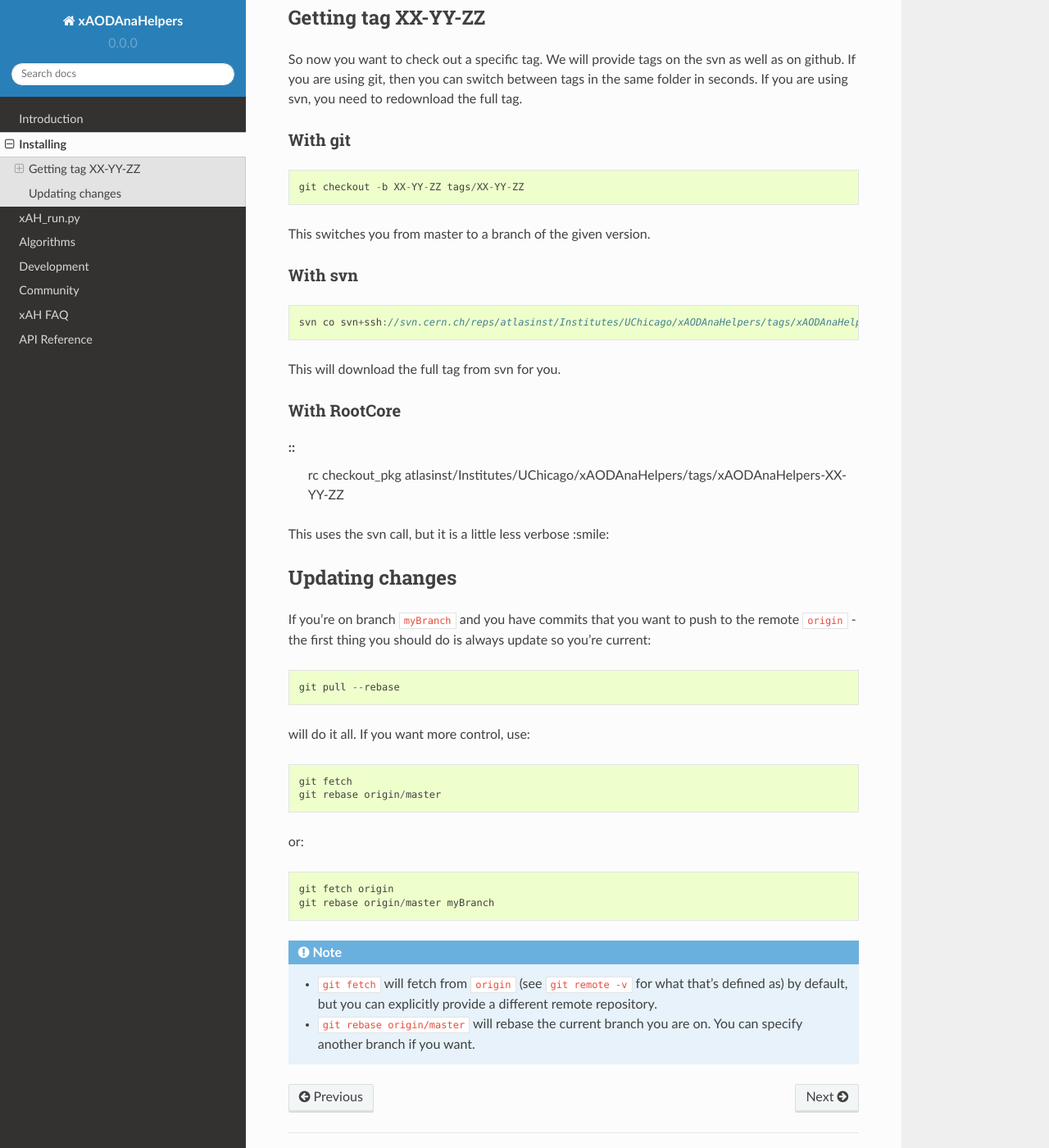
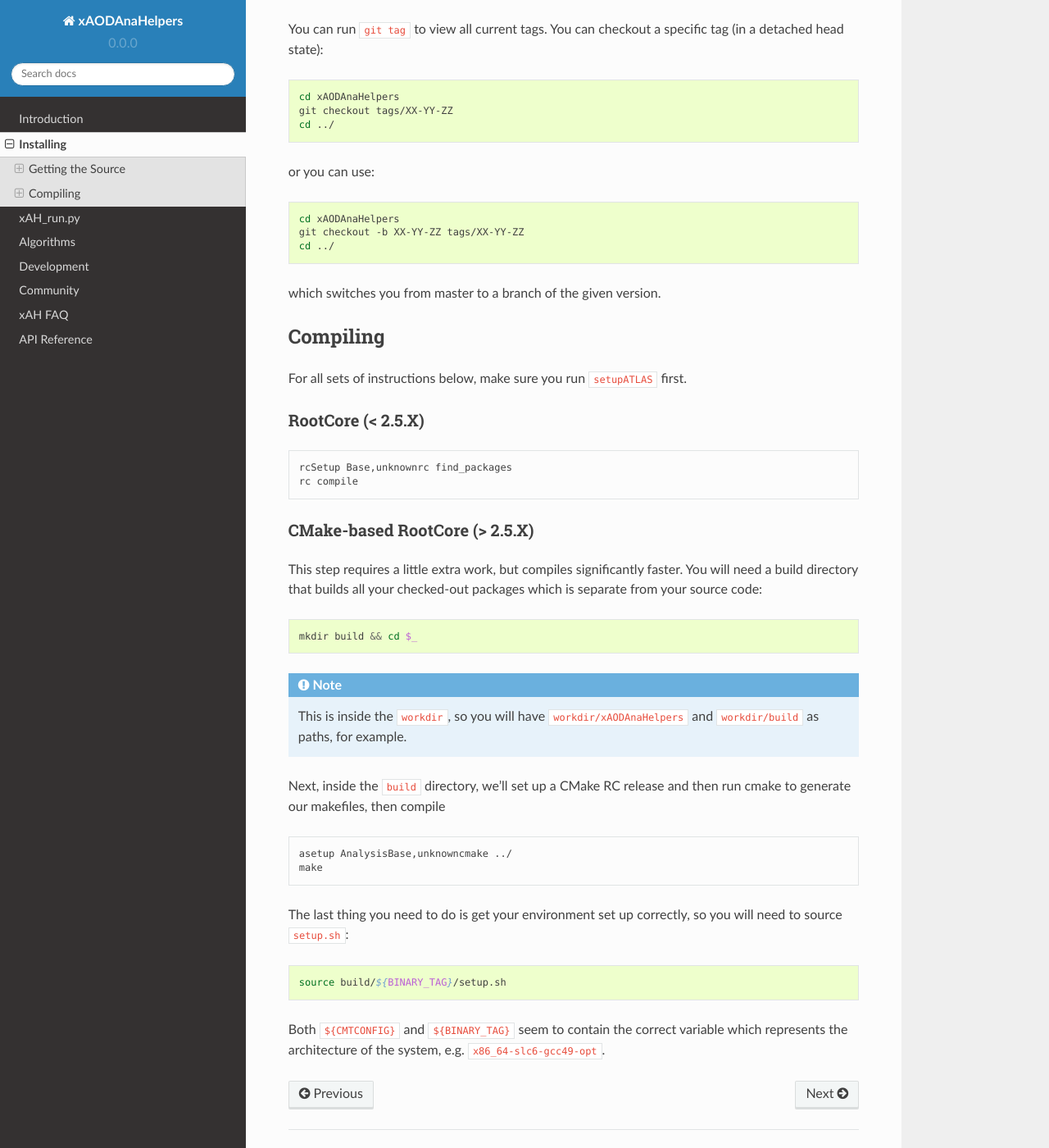
Before and after one commit to UCATLAS/xAODAnaHelpers, a Sphinx documentation site: the page built from docs/Installing.rst, in a window 1280 px wide and 1400 px high, scrolled down 736 px. Shown: the whole window at 82% size. Built offline with Sphinx 7.4.7 and the Read the Docs theme 2.0.0, drawn with Linux system fonts in a browser that asks for light colours; pages that are not in the unit, such as notebooks, are missing from menus; some of the changed text lies outside the part shown.

Commit message:
Make xAH work with CMake releases (#872)
* add a CMakeLists.txt file
* no need for FastJet
* remove AnalysisBase.h, add ROOT CINT dictionary
* hide check_output error in subprocess
* update documentation on installing using RootCore or CMake
* update xAH_run to check if CMake is setup
* add both RC and CMake versions in jenkins and update docs

```diff
--- a/docs/Installing.rst
+++ b/docs/Installing.rst
@@ -1,90 +1,90 @@
 Installing
 ==========
 
-.. parsed-literal::
+Getting the Source
+------------------
 
-    setupATLAS
-    rcSetup Base,\ |analysis_base_release|\
+Start in a work directory
 
-    git clone https://github.com/UCATLAS/xAODAnaHelpers
+.. code-block:: bash
 
-or for a specific tag
+  mkdir workdir && cd $_
 
-::
+Then clone the source
 
-    rc checkout_pkg atlasinst/Institutes/UChicago/xAODAnaHelpers/tags/xAODAnaHelpers-XX-YY-ZZ xAODAnaHelpers
+.. code-block:: bash
 
-::
-
-    git clone https://github.com/UCATLAS/xAODAnaHelpers
-    cd xAODAnaHelpers
-    git checkout tags/XX-YY-ZZ
+  git clone https://github.com/UCATLAS/xAODAnaHelpers
 
 .. note::
 
     `If you have ssh-keys set up <https://help.github.com/articles/generating-ssh-keys/>`_, then you can clone over SSH instead of HTTPS:
 
-      .. code-block:: none
+      .. code-block:: bash
 
-          git clone git@github.com:UCATLAS/xAODAnaHelpers
+        git clone git@github.com:UCATLAS/xAODAnaHelpers
 
-At this point, you have the FULL state of the code. You can run
-``git log`` to view the recent changes (no more ChangeLog!). You can run
-``git tag`` to view all current tags.
+At this point, you have the FULL state of the code. You can run ``git log`` to view the recent changes (no more ChangeLog!).
 
-Getting tag XX-YY-ZZ
---------------------
+Checking out a specific tag
+~~~~~~~~~~~~~~~~~~~~~~~~~~~
 
-So now you want to check out a specific tag. We will provide tags on the
-svn as well as on github. If you are using git, then you can switch
-between tags in the same folder in seconds. If you are using svn, you
-need to redownload the full tag.
+You can run ``git tag`` to view all current tags. You can checkout a specific tag (in a detached head state):
 
-With git
-~~~~~~~~
+.. code-block:: bash
 
-::
+  cd xAODAnaHelpers
+  git checkout tags/XX-YY-ZZ
+  cd ../
 
-    git checkout -b XX-YY-ZZ tags/XX-YY-ZZ
+or you can use:
 
-This switches you from master to a branch of the given version.
+.. code-block:: bash
 
-With svn
-~~~~~~~~
+  cd xAODAnaHelpers
+  git checkout -b XX-YY-ZZ tags/XX-YY-ZZ
+  cd ../
 
-::
+which switches you from master to a branch of the given version.
 
-    svn co svn+ssh://svn.cern.ch/reps/atlasinst/Institutes/UChicago/xAODAnaHelpers/tags/xAODAnaHelpers-XX-YY-ZZ xAODAnaHelpers
 
-This will download the full tag from svn for you.
+Compiling
+---------
 
-With RootCore
-~~~~~~~~~~~~~
+For all sets of instructions below, make sure you run ``setupATLAS`` first.
 
-::
-    rc checkout_pkg atlasinst/Institutes/UChicago/xAODAnaHelpers/tags/xAODAnaHelpers-XX-YY-ZZ
+RootCore (< 2.5.X)
+~~~~~~~~~~~~~~~~~~
 
-This uses the svn call, but it is a little less verbose :smile:
+.. parsed-literal::
 
-Updating changes
-----------------
+    rcSetup Base,\ |ab_release_rc|\
+    rc find_packages
+    rc compile
 
-If you're on branch ``myBranch`` and you have commits that you want to
-push to the remote ``origin`` - the first thing you should do is always
-update so you're current::
+CMake-based RootCore (> 2.5.X)
+~~~~~~~~~~~~~~~~~~~~~~~~~~~~~~
 
-    git pull --rebase
+This step requires a little extra work, but compiles significantly faster. You will need a build directory that builds all your checked-out packages which is separate from your source code:
 
-will do it all. If you want more control, use::
+.. code-block:: bash
 
-    git fetch
-    git rebase origin/master
+  mkdir build && cd $_
 
-or::
+.. note:: This is inside the ``workdir``, so you will have ``workdir/xAODAnaHelpers`` and ``workdir/build`` as paths, for example.
 
-    git fetch origin
-    git rebase origin/master myBranch
+Next, inside the ``build`` directory, we'll set up a CMake RC release and then run cmake to generate our makefiles, then compile
 
-.. note::
-    - ``git fetch`` will fetch from ``origin`` (see ``git remote -v`` for what that's defined as) by default, but you can explicitly provide a different remote repository.
-    - ``git rebase origin/master`` will rebase the current branch you are on.  You can specify another branch if you want.
+.. parsed-literal::
+
+  asetup AnalysisBase,\ |ab_release_cm|\
+  cmake ../
+  make
+
+The last thing you need to do is get your environment set up correctly, so you will need to source ``setup.sh``:
+
+.. code-block:: bash
+
+  source build/${BINARY_TAG}/setup.sh
+
+Both ``${CMTCONFIG}`` and  ``${BINARY_TAG}`` seem to contain the correct variable which represents the architecture of the system, e.g. ``x86_64-slc6-gcc49-opt``.
--- a/docs/conf.py
+++ b/docs/conf.py
@@ -82,16 +82,21 @@ release = release
 
 import yaml
 try:
-    analysis_base_release = yaml.safe_load(file('../.jenkins.yml'))['env'][0].split('=')[1]
+    jenkins = yaml.safe_load(file('../.jenkins.yml'))
+    jenkins['env'] = [dict([i.split('=') for i in env.split()]) for env in jenkins['env']]
+    ab_release_rc = jenkins['env'][0].get('ABV_RC', 'unknown')
+    ab_release_cm = jenkins['env'][0].get('ABV_CM', 'unknown')
 except:
-    analysis_base_release = 'unknown'
+    ab_release_rc = 'unknown'
+    ab_release_cm = 'unknown'
 
 # http://sphinx-doc.org/config.html#confval-rst_epilog
 # http://stackoverflow.com/a/10042061/1532974
 rst_epilog = '''
-.. |analysis_base_release| replace:: {0:s}
+.. |ab_release_rc| replace:: {0:s}
+.. |ab_release_cm| replace:: {1:s}
 .. |xAH| replace:: xAODAnaHelpers
-'''.format(analysis_base_release)
+'''.format(ab_release_rc, ab_release_cm)
 
 # The language for content autogenerated by Sphinx. Refer to documentation
 # for a list of supported languages.
--- a/docs/index.rst
+++ b/docs/index.rst
@@ -20,7 +20,7 @@ Current Version
 
 .. Cannot bold just yet: http://stackoverflow.com/questions/33537747/substitution-inside-inline-markup-while-escaping-whitespace
 
-Current AnalysisBase release for |xAH| is Base,\ |analysis_base_release|\ .
+Current AnalysisBase release for |xAH| is Base,\ |ab_release_rc|\ and AnalysisBase,\ |ab_release_cm|\,here.
 
 .. note::
     If you need to bump up the version of the AnalysisBase being used, please make sure you update the `.jenkins.yml <https://github.com/UCATLAS/xAODAnaHelpers/blob/master/.jenkins.yml>`_ file first.
```
Also changed, not shown: CMakeLists.txt (added, +99 -0 lines), docs/Development.rst (+24 -0 lines), .jenkins.yml, 4 other files.
